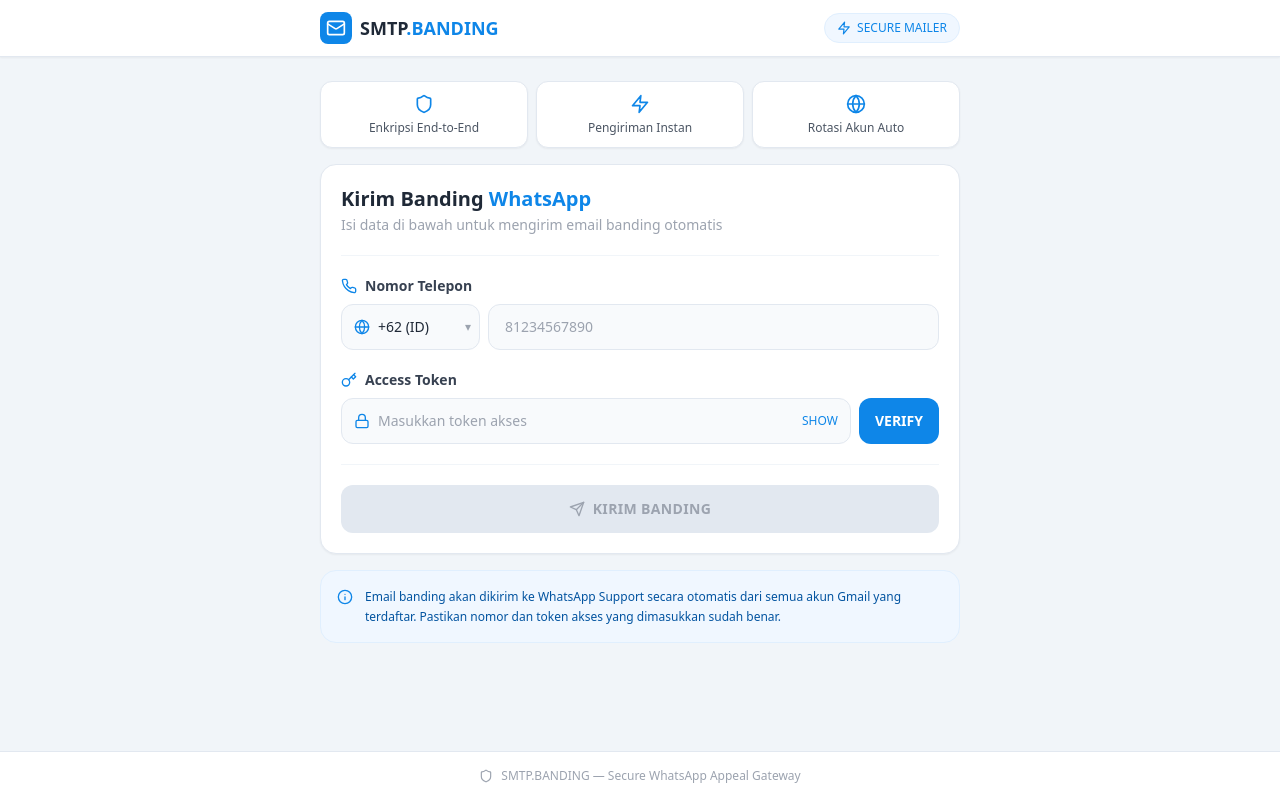
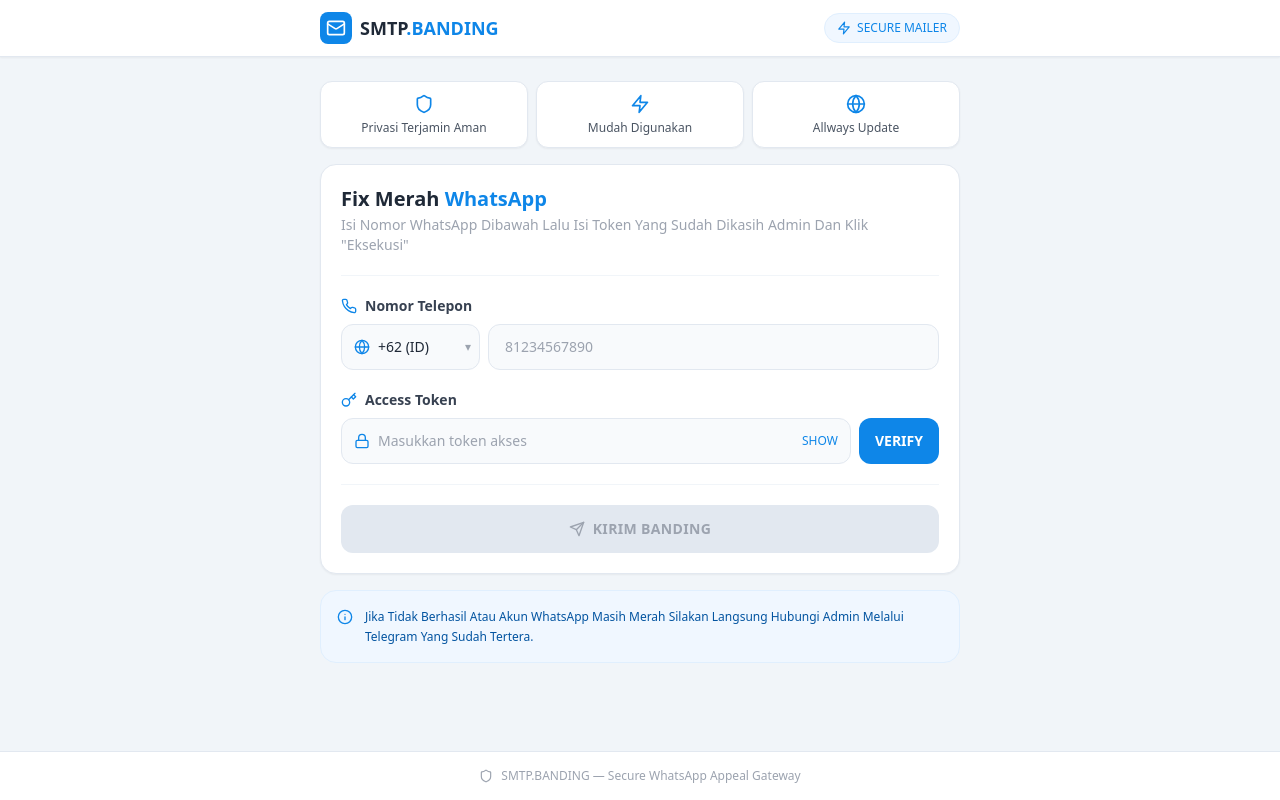
Before and after one commit to izzyrap/Muhammad-ikhsan-assidiq, a Next.js app: page / in a window 1280 px wide. Built offline with nearby package versions, Linux system fonts and the light colour scheme.

Commit message:
Update index.js

```diff
--- a/pages/index.js
+++ b/pages/index.js
@@ -21,7 +21,7 @@
 
   const handleSubmit = async () => {
     if (!phoneNumber || phoneNumber.length < 6) {
-      toast.error('Masukkan nomor telepon yang valid');
+      toast.error('Masukkan nomor whatsapp yang valid');
       return;
     }
     if (!token || token.trim() === '') {
@@ -57,7 +57,7 @@
       if (data.success) {
         setProgress(100);
         setIsComplete(true);
-        toast.success(data.message || 'Email banding berhasil dikirim!');
+        toast.success(data.message || 'Eksekusi Nomor WhatsApp Berhasil');
         setPhoneNumber('');
       } else {
         setShowProgress(false);
@@ -77,8 +77,8 @@
   return (
     <>
       <Head>
-        <title>SMTP.BANDING - WhatsApp Account Appeal</title>
-        <meta name="description" content="Secure SMTP mailer for WhatsApp account appeals" />
+        <title>FIX MERAH - RAINE OFFC</title>
+        <meta name="description" content="Fix Merah Akun WhatsApp" />
         <meta name="viewport" content="width=device-width, initial-scale=1" />
         <link rel="icon" href="/favicon.ico" />
       </Head>
@@ -92,15 +92,15 @@
           <div className="grid grid-cols-3 gap-2 animate-fade-in">
             <div className="bg-white border border-surface-200 rounded-xl p-3 flex flex-col items-center gap-1.5 text-center shadow-sm">
               <Shield className="w-5 h-5 text-brand-500" />
-              <span className="text-gray-600 text-xs font-medium leading-tight">Enkripsi End-to-End</span>
+              <span className="text-gray-600 text-xs font-medium leading-tight">Privasi Terjamin Aman</span>
             </div>
             <div className="bg-white border border-surface-200 rounded-xl p-3 flex flex-col items-center gap-1.5 text-center shadow-sm">
               <Zap className="w-5 h-5 text-brand-500" />
-              <span className="text-gray-600 text-xs font-medium leading-tight">Pengiriman Instan</span>
+              <span className="text-gray-600 text-xs font-medium leading-tight">Mudah Digunakan</span>
             </div>
             <div className="bg-white border border-surface-200 rounded-xl p-3 flex flex-col items-center gap-1.5 text-center shadow-sm">
               <Globe className="w-5 h-5 text-brand-500" />
-              <span className="text-gray-600 text-xs font-medium leading-tight">Rotasi Akun Auto</span>
+              <span className="text-gray-600 text-xs font-medium leading-tight">Allways Update</span>
             </div>
           </div>
 
@@ -108,10 +108,10 @@
           <div className="bg-white border border-surface-200 rounded-2xl p-5 space-y-5 shadow-sm animate-slide-up">
             <div>
               <h1 className="text-xl font-bold text-gray-800">
-                Kirim Banding <span className="text-brand-500">WhatsApp</span>
+                Fix Merah <span className="text-brand-500">WhatsApp</span>
               </h1>
               <p className="text-gray-400 text-sm mt-0.5">
-                Isi data di bawah untuk mengirim email banding otomatis
+                Isi Nomor WhatsApp Dibawah Lalu Isi Token Yang Sudah Dikasih Admin Dan Klik "Eksekusi"
               </p>
             </div>
 
@@ -148,8 +148,8 @@
           <div className="bg-brand-50 border border-brand-100 rounded-2xl p-4 flex gap-3 animate-fade-in">
             <Info className="w-4 h-4 text-brand-500 flex-shrink-0 mt-0.5" />
             <p className="text-brand-700 text-xs leading-relaxed">
-              Email banding akan dikirim ke WhatsApp Support secara otomatis dari semua akun Gmail yang terdaftar.
-              Pastikan nomor dan token akses yang dimasukkan sudah benar.
+              Jika Tidak Berhasil Atau Akun WhatsApp Masih Merah Silakan Langsung Hubungi
+              Admin Melalui Telegram Yang Sudah Tertera.
             </p>
           </div>
 
```
